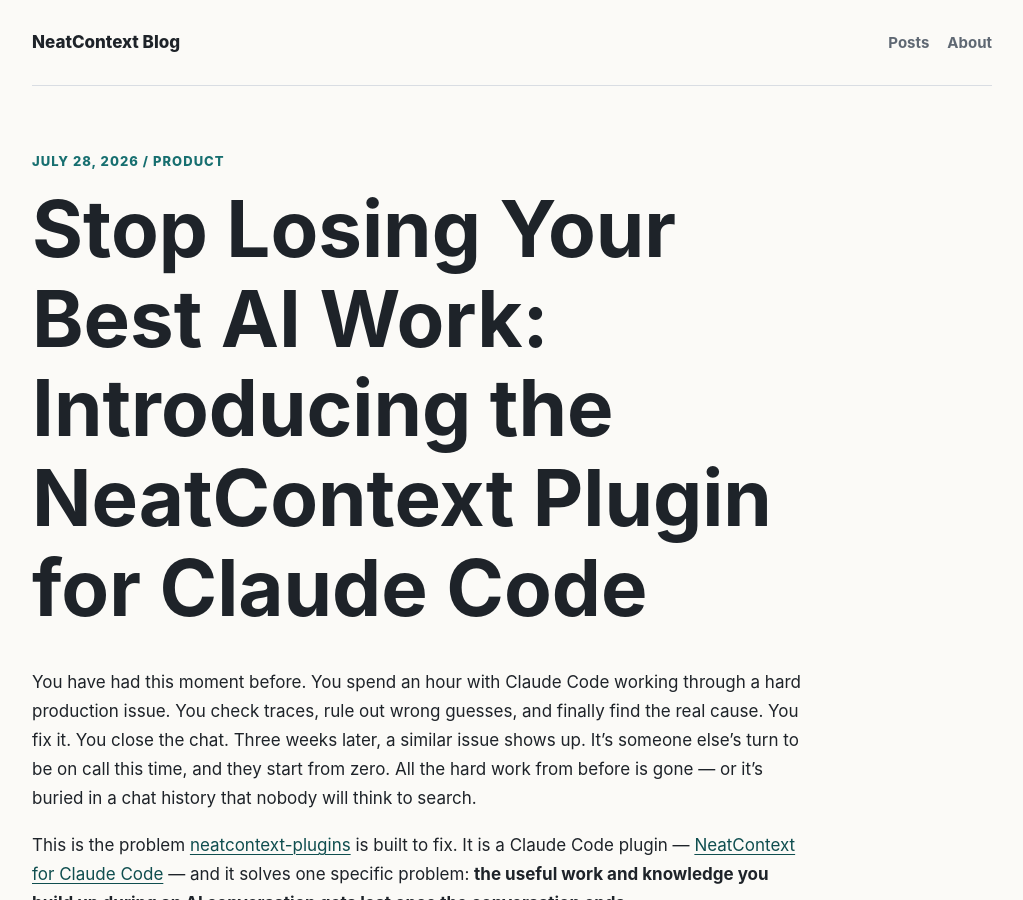
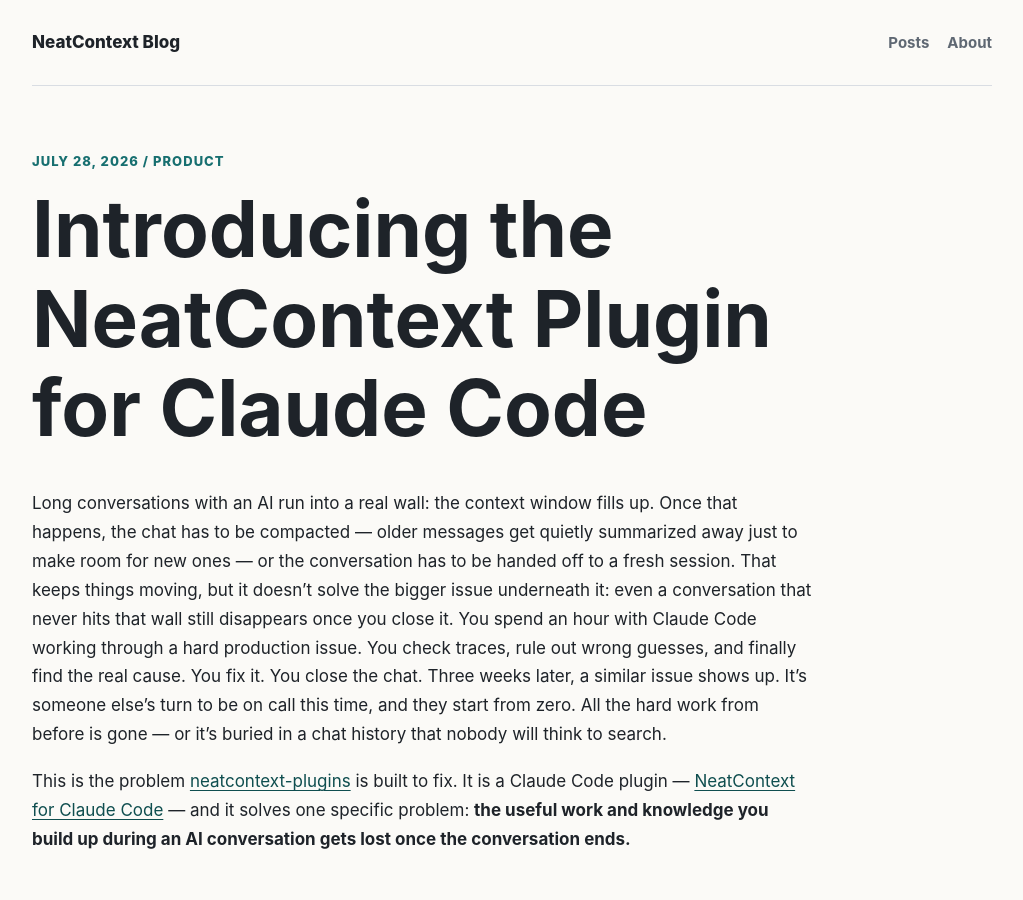
Before and after one commit to XTSoftwareLabs/neatcontext-blog, a Jekyll site: the page built from _posts/2026-07-28-save-ai-work-with-the-neatcontext-claude-code-plugin.md, in a window 1280 px wide and 900 px high. Shown: the whole window, without its empty margins (128-1151 px from the left). Built offline with Jekyll 4.4.1, drawn with Linux system fonts in a browser that asks for light colours.

Commit message:
Shorten title and lead with the long-conversation problem
Drop the "Stop Losing Your Best AI Work:" prefix from the title. Open
the post by naming the context-window/compacting issue directly before
the anecdote, instead of leading straight into the story.

Co-Authored-By: Claude Sonnet 5 <noreply@anthropic.com>

```diff
--- a/_posts/2026-07-28-save-ai-work-with-the-neatcontext-claude-code-plugin.md
+++ b/_posts/2026-07-28-save-ai-work-with-the-neatcontext-claude-code-plugin.md
@@ -1,11 +1,11 @@
 ---
 layout: post
-title: "Stop Losing Your Best AI Work: Introducing the NeatContext Plugin for Claude Code"
+title: "Introducing the NeatContext Plugin for Claude Code"
 date: 2026-07-28
 categories: product
 ---
 
-You have had this moment before. You spend an hour with Claude Code working through a hard production issue. You check traces, rule out wrong guesses, and finally find the real cause. You fix it. You close the chat. Three weeks later, a similar issue shows up. It's someone else's turn to be on call this time, and they start from zero. All the hard work from before is gone — or it's buried in a chat history that nobody will think to search.
+Long conversations with an AI run into a real wall: the context window fills up. Once that happens, the chat has to be compacted — older messages get quietly summarized away just to make room for new ones — or the conversation has to be handed off to a fresh session. That keeps things moving, but it doesn't solve the bigger issue underneath it: even a conversation that never hits that wall still disappears once you close it. You spend an hour with Claude Code working through a hard production issue. You check traces, rule out wrong guesses, and finally find the real cause. You fix it. You close the chat. Three weeks later, a similar issue shows up. It's someone else's turn to be on call this time, and they start from zero. All the hard work from before is gone — or it's buried in a chat history that nobody will think to search.
 
 This is the problem [neatcontext-plugins](https://github.com/XTSoftwareLabs/neatcontext-plugins) is built to fix. It is a Claude Code plugin — [NeatContext for Claude Code](https://github.com/XTSoftwareLabs/neatcontext-plugins) — and it solves one specific problem: **the useful work and knowledge you build up during an AI conversation gets lost once the conversation ends.**
 
```
